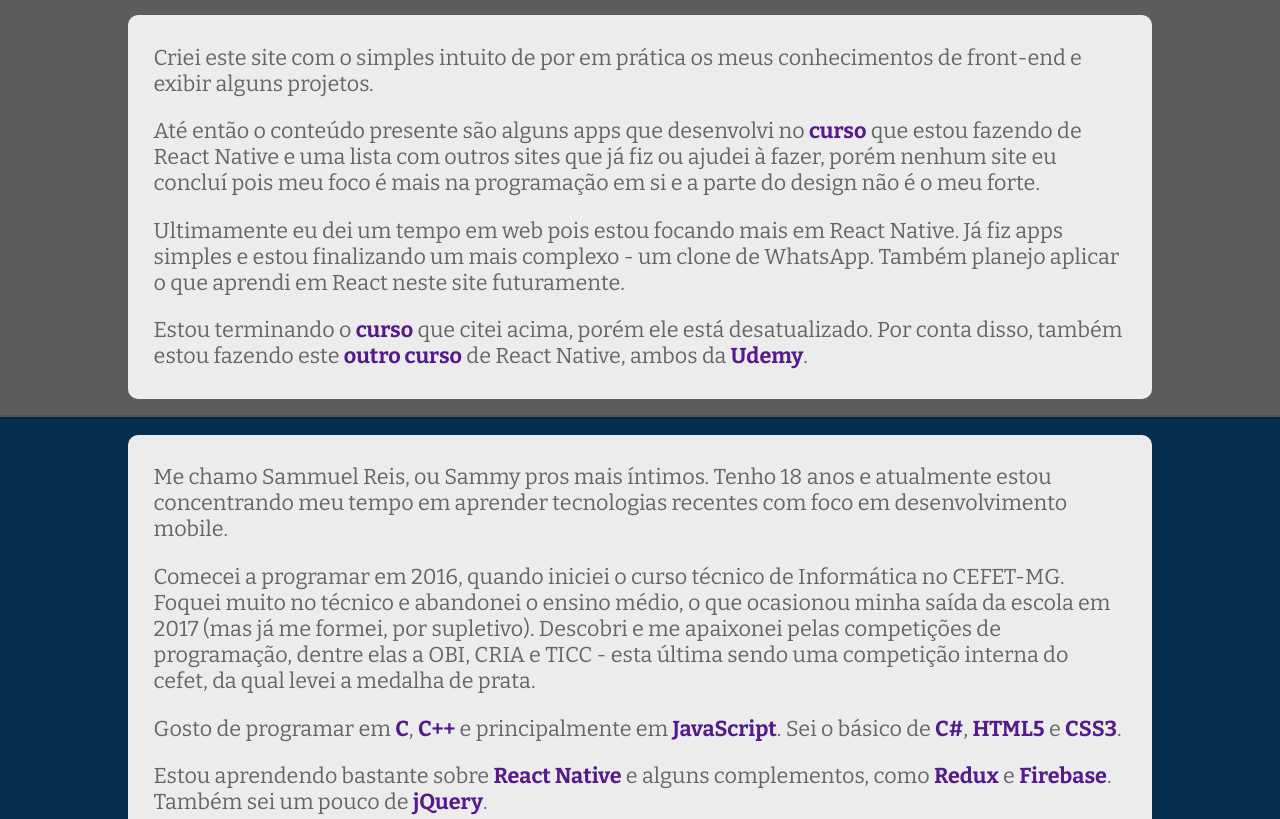
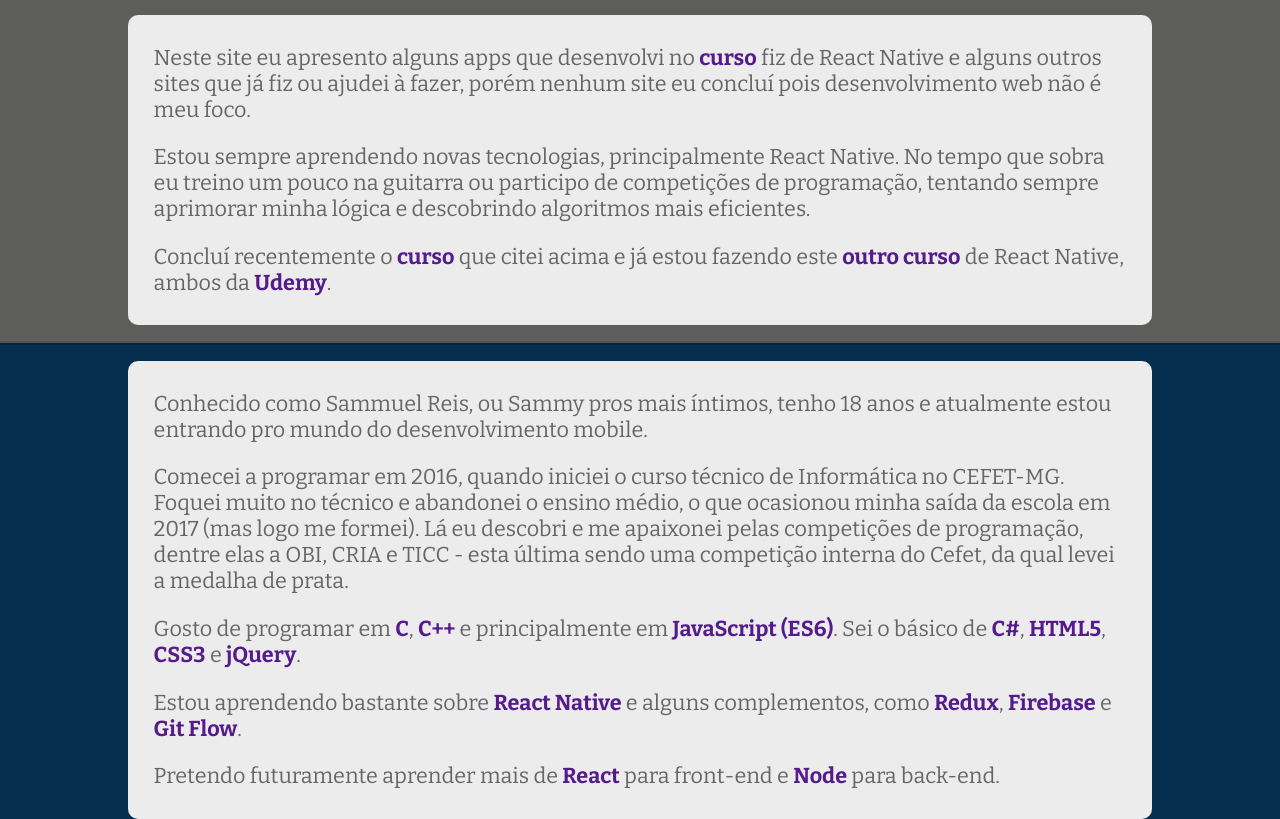
Before and after one commit to SammuelGR/home, a plain HTML site: page index.html in a window 1280 px wide. Shown: the part 850-1669 px from the top of the page. Drawn offline with nearby package versions, Linux system fonts and the light colour scheme.

Commit message:
atualiza textos
resume o conteúdo dos textos introdutórios

```diff
--- a/index.html
+++ b/index.html
@@ -26,19 +26,18 @@
 
 		<section id="sobreSite">
 			<article id="sobre_site">
-				<p>Criei este site com o simples intuito de por em prática os meus conhecimentos de front-end e exibir alguns projetos.</p>
-				<p>Até então o conteúdo presente são alguns apps que desenvolvi no <a id="link" target="_blank" href="https://udemy.com/desenvolvedor-multiplataforma-androidios-com-react-e-redux/">curso</a> que estou fazendo de React Native e uma lista com outros sites que já fiz ou ajudei à fazer, porém nenhum site eu concluí pois meu foco é mais na programação em si e a parte do design não é o meu forte.</p>
-				<p>Ultimamente eu dei um tempo em web pois estou focando mais em React Native. Já fiz apps simples e estou finalizando um mais complexo - um clone de WhatsApp. Também planejo aplicar o que aprendi em React neste site futuramente.</p>
-				<p>Estou terminando o <a id="link" target="_blank" href="https://udemy.com/desenvolvedor-multiplataforma-androidios-com-react-e-redux/">curso</a> que citei acima, porém ele está desatualizado. Por conta disso, também estou fazendo este <a id="link" target="_blank" href='https://www.udemy.com/construa-aplicativos-mobile-do-zero-com-react-native/'>outro curso</a> de React Native, ambos da <a id="link" target="_blank" href='https://www.udemy.com/'>Udemy</a>.</p>
+				<p>Neste site eu apresento alguns apps que desenvolvi no <a id="link" target="_blank" href="https://udemy.com/desenvolvedor-multiplataforma-androidios-com-react-e-redux/">curso</a> fiz de React Native e alguns outros sites que já fiz ou ajudei à fazer, porém nenhum site eu concluí pois desenvolvimento web não é meu foco.</p>
+				<p>Estou sempre aprendendo novas tecnologias, principalmente React Native. No tempo que sobra eu treino um pouco na guitarra ou participo de competições de programação, tentando sempre aprimorar minha lógica e descobrindo algoritmos mais eficientes.</p>
+				<p>Concluí recentemente o <a id="link" target="_blank" href="https://udemy.com/desenvolvedor-multiplataforma-androidios-com-react-e-redux/">curso</a> que citei acima e já estou fazendo este <a id="link" target="_blank" href='https://www.udemy.com/construa-aplicativos-mobile-do-zero-com-react-native/'>outro curso</a> de React Native, ambos da <a id="link" target="_blank" href='https://www.udemy.com/'>Udemy</a>.</p>
 			</article>
 		</section>
 
 		<section id="sobreMim">
 			<article id="sobre_mim">
-				<p>Me chamo Sammuel Reis, ou Sammy pros mais íntimos. Tenho 18 anos e atualmente estou concentrando meu tempo em aprender tecnologias recentes com foco em desenvolvimento mobile.</p>
-				<p>Comecei a programar em 2016, quando iniciei o curso técnico de Informática no CEFET-MG. Foquei muito no técnico e abandonei o ensino médio, o que ocasionou minha saída da escola em 2017 (mas já me formei, por supletivo). Descobri e me apaixonei pelas competições de programação, dentre elas a OBI, CRIA e TICC - esta última sendo uma competição interna do cefet, da qual levei a medalha de prata.</p>
-				<p>Gosto de programar em <span id="link">C</span>, <span id="link">C++</span> e principalmente em <span id="link">JavaScript</span>. Sei o básico de <span id="link">C#</span>, <span id="link">HTML5</span> e <span id="link">CSS3</span>.</p>
-				<p>Estou aprendendo bastante sobre <span id="link">React Native</span> e alguns complementos, como <span id="link">Redux</span> e <span id="link">Firebase</span>. Também sei um pouco de <span id="link">jQuery</span>.</p>
+				<p>Conhecido como Sammuel Reis, ou Sammy pros mais íntimos, tenho 18 anos e atualmente estou entrando pro mundo do desenvolvimento mobile.</p>
+				<p>Comecei a programar em 2016, quando iniciei o curso técnico de Informática no CEFET-MG. Foquei muito no técnico e abandonei o ensino médio, o que ocasionou minha saída da escola em 2017 (mas logo me formei). Lá eu descobri e me apaixonei pelas competições de programação, dentre elas a OBI, CRIA e TICC - esta última sendo uma competição interna do Cefet, da qual levei a medalha de prata.</p>
+				<p>Gosto de programar em <span id="link">C</span>, <span id="link">C++</span> e principalmente em <span id="link">JavaScript (ES6)</span>. Sei o básico de <span id="link">C#</span>, <span id="link">HTML5</span>, <span id="link">CSS3</span> e <span id="link">jQuery</span>.</p>
+				<p>Estou aprendendo bastante sobre <span id="link">React Native</span> e alguns complementos, como <span id="link">Redux</span>, <span id="link">Firebase</span> e <span id="link">Git Flow</span>.</p>
 				<p>Pretendo futuramente aprender mais de <span id="link">React</span> para front-end e <span id="link">Node</span> para back-end.</p>
 			</article>
 		</section>
```
